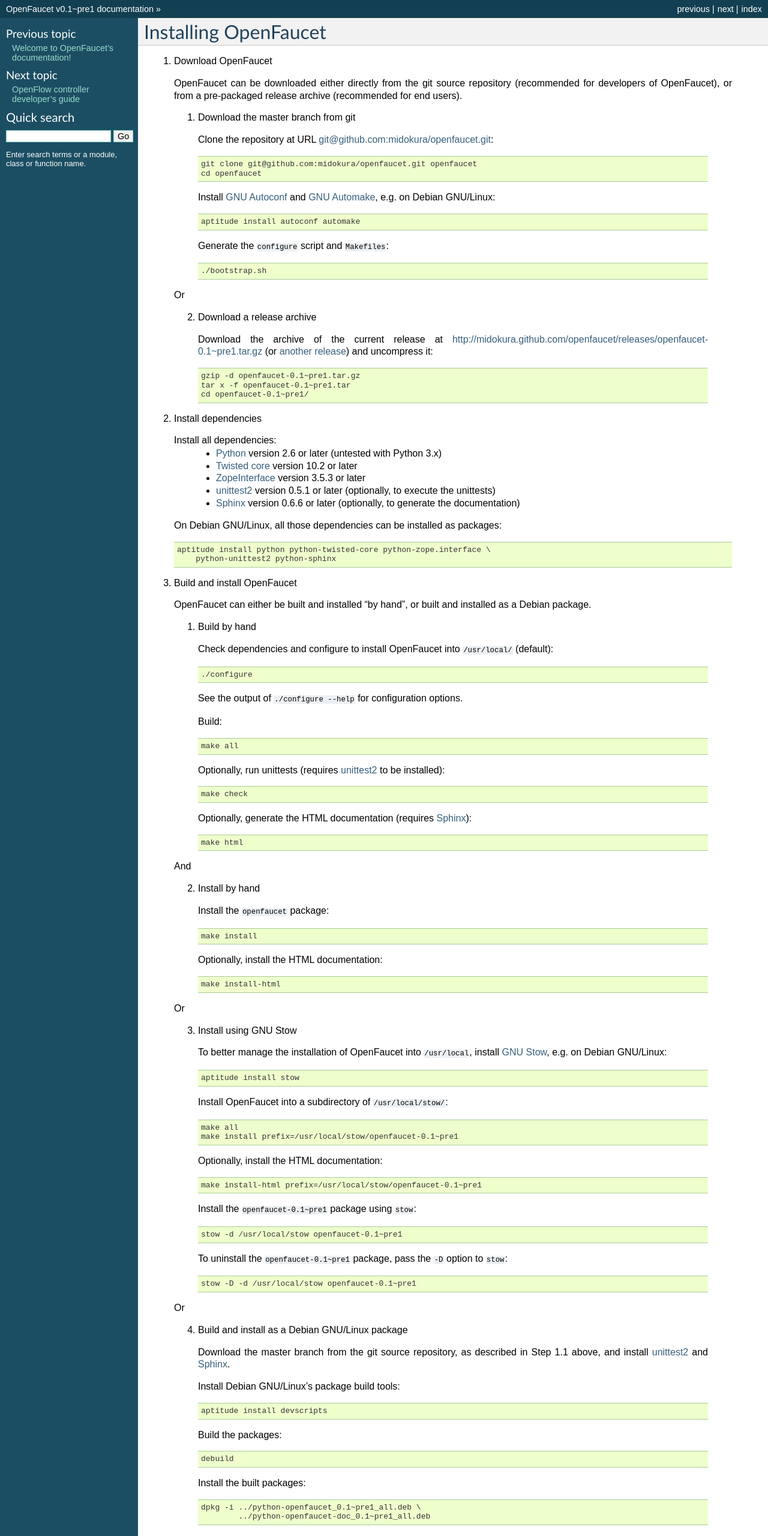
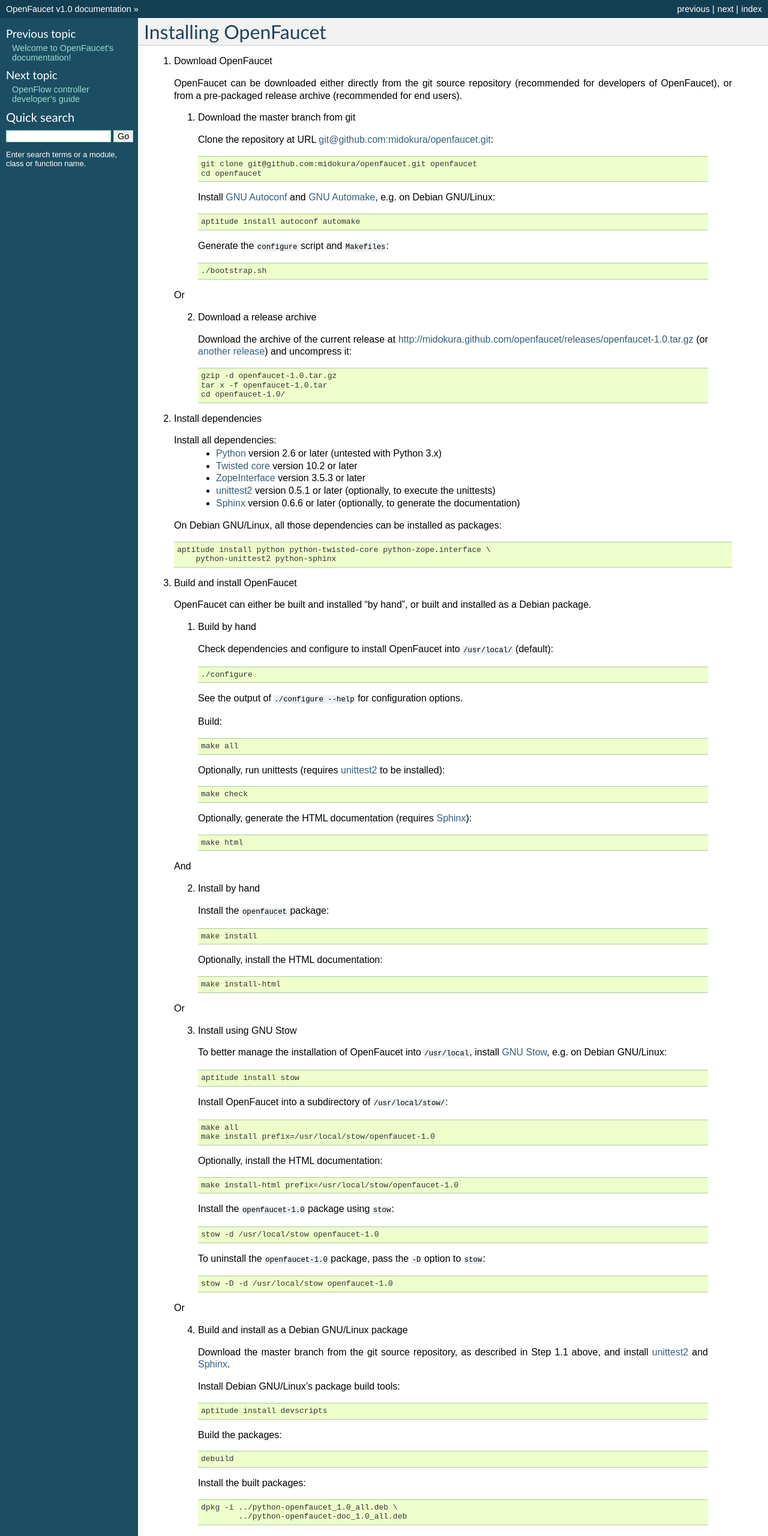
Before and after one commit to rlenglet/openfaucet, a plain HTML site: page install.html in a window 1280 px wide. Shown: the top 2560 px of the page at 60% size. Drawn offline with nearby package versions, Linux system fonts and the light colour scheme.

Commit message:
update documentation pages to release v1.0
Update to the documentation generated from commit
2d5a0197b10d9cf7eea53935958d6478d12304e6 (tag: v1.0). Add the 1.0
tarball, and remove the 0.1~pre1 tarball.

```diff
--- a/install.html
+++ b/install.html
@@ -5,13 +5,13 @@
   <head>
     <meta http-equiv="Content-Type" content="text/html; charset=utf-8" />
 
-    <title>Installing OpenFaucet &mdash; OpenFaucet v0.1~pre1 documentation</title>
+    <title>Installing OpenFaucet &mdash; OpenFaucet v1.0 documentation</title>
     <link rel="stylesheet" href="_static/default.css" type="text/css" />
     <link rel="stylesheet" href="_static/pygments.css" type="text/css" />
     <script type="text/javascript">
       var DOCUMENTATION_OPTIONS = {
         URL_ROOT:    '',
-        VERSION:     '0.1~pre1',
+        VERSION:     '1.0',
         COLLAPSE_MODINDEX: false,
         FILE_SUFFIX: '.html',
         HAS_SOURCE:  true
@@ -19,7 +19,7 @@
     </script>
     <script type="text/javascript" src="_static/jquery.js"></script>
     <script type="text/javascript" src="_static/doctools.js"></script>
-    <link rel="top" title="OpenFaucet v0.1~pre1 documentation" href="index.html" />
+    <link rel="top" title="OpenFaucet v1.0 documentation" href="index.html" />
     <link rel="next" title="OpenFlow controller developer’s guide" href="controller.html" />
     <link rel="prev" title="Welcome to OpenFaucet’s documentation!" href="index.html" />
   </head>
@@ -36,7 +36,7 @@
         <li class="right" >
           <a href="index.html" title="Welcome to OpenFaucet’s documentation!"
              accesskey="P">previous</a> |</li>
-        <li><a href="index.html">OpenFaucet v0.1~pre1 documentation</a> &raquo;</li>
+        <li><a href="index.html">OpenFaucet v1.0 documentation</a> &raquo;</li>
       </ul>
     </div>
 
@@ -78,12 +78,12 @@ e.g. on Debian GNU/Linux:</p>
 </ol>
 <blockquote>
 <p>Download the archive of the current release at
-<a class="reference external" href="http://midokura.github.com/openfaucet/releases/openfaucet-0.1~pre1.tar.gz">http://midokura.github.com/openfaucet/releases/openfaucet-0.1~pre1.tar.gz</a>
+<a class="reference external" href="http://midokura.github.com/openfaucet/releases/openfaucet-1.0.tar.gz">http://midokura.github.com/openfaucet/releases/openfaucet-1.0.tar.gz</a>
 (or <a class="reference external" href="http://midokura.github.com/openfaucet/releases/">another release</a>) and
 uncompress it:</p>
-<div class="highlight-python"><pre>gzip -d openfaucet-0.1~pre1.tar.gz
-tar x -f openfaucet-0.1~pre1.tar
-cd openfaucet-0.1~pre1/</pre>
+<div class="highlight-python"><pre>gzip -d openfaucet-1.0.tar.gz
+tar x -f openfaucet-1.0.tar
+cd openfaucet-1.0/</pre>
 </div>
 </blockquote>
 </blockquote>
@@ -162,17 +162,17 @@ options.</p>
 </div>
 <p>Install OpenFaucet into a subdirectory of <tt class="docutils literal"><span class="pre">/usr/local/stow/</span></tt>:</p>
 <div class="highlight-python"><pre>make all
-make install prefix=/usr/local/stow/openfaucet-0.1~pre1</pre>
+make install prefix=/usr/local/stow/openfaucet-1.0</pre>
 </div>
 <p>Optionally, install the HTML documentation:</p>
-<div class="highlight-python"><pre>make install-html prefix=/usr/local/stow/openfaucet-0.1~pre1</pre>
+<div class="highlight-python"><pre>make install-html prefix=/usr/local/stow/openfaucet-1.0</pre>
 </div>
-<p>Install the <tt class="docutils literal"><span class="pre">openfaucet-0.1~pre1</span></tt> package using <tt class="docutils literal"><span class="pre">stow</span></tt>:</p>
-<div class="highlight-python"><pre>stow -d /usr/local/stow openfaucet-0.1~pre1</pre>
+<p>Install the <tt class="docutils literal"><span class="pre">openfaucet-1.0</span></tt> package using <tt class="docutils literal"><span class="pre">stow</span></tt>:</p>
+<div class="highlight-python"><pre>stow -d /usr/local/stow openfaucet-1.0</pre>
 </div>
-<p>To uninstall the <tt class="docutils literal"><span class="pre">openfaucet-0.1~pre1</span></tt> package, pass the <tt class="docutils literal"><span class="pre">-D</span></tt>
+<p>To uninstall the <tt class="docutils literal"><span class="pre">openfaucet-1.0</span></tt> package, pass the <tt class="docutils literal"><span class="pre">-D</span></tt>
 option to <tt class="docutils literal"><span class="pre">stow</span></tt>:</p>
-<div class="highlight-python"><pre>stow -D -d /usr/local/stow openfaucet-0.1~pre1</pre>
+<div class="highlight-python"><pre>stow -D -d /usr/local/stow openfaucet-1.0</pre>
 </div>
 </blockquote>
 <p>Or</p>
@@ -190,8 +190,8 @@ described in Step 1.1 above, and install <a class="reference external" href="htt
 </pre></div>
 </div>
 <p>Install the built packages:</p>
-<div class="highlight-python"><pre>dpkg -i ../python-openfaucet_0.1~pre1_all.deb \
-        ../python-openfaucet-doc_0.1~pre1_all.deb</pre>
+<div class="highlight-python"><pre>dpkg -i ../python-openfaucet_1.0_all.deb \
+        ../python-openfaucet-doc_1.0_all.deb</pre>
 </div>
 </blockquote>
 </blockquote>
@@ -238,7 +238,7 @@ described in Step 1.1 above, and install <a class="reference external" href="htt
         <li class="right" >
           <a href="index.html" title="Welcome to OpenFaucet’s documentation!"
              >previous</a> |</li>
-        <li><a href="index.html">OpenFaucet v0.1~pre1 documentation</a> &raquo;</li>
+        <li><a href="index.html">OpenFaucet v1.0 documentation</a> &raquo;</li>
       </ul>
     </div>
     <div class="footer">
```
Also changed, not shown: action.html (+5 -5 lines), config.html (+5 -5 lines), controller.html (+5 -5 lines), error.html (+5 -5 lines), genindex.html (+5 -5 lines), index.html (+5 -5 lines), match.html (+5 -5 lines), releases/index.html (+1 -1 lines), search.html (+5 -5 lines), _sources/install.txt, searchindex.js, 3 other files.
